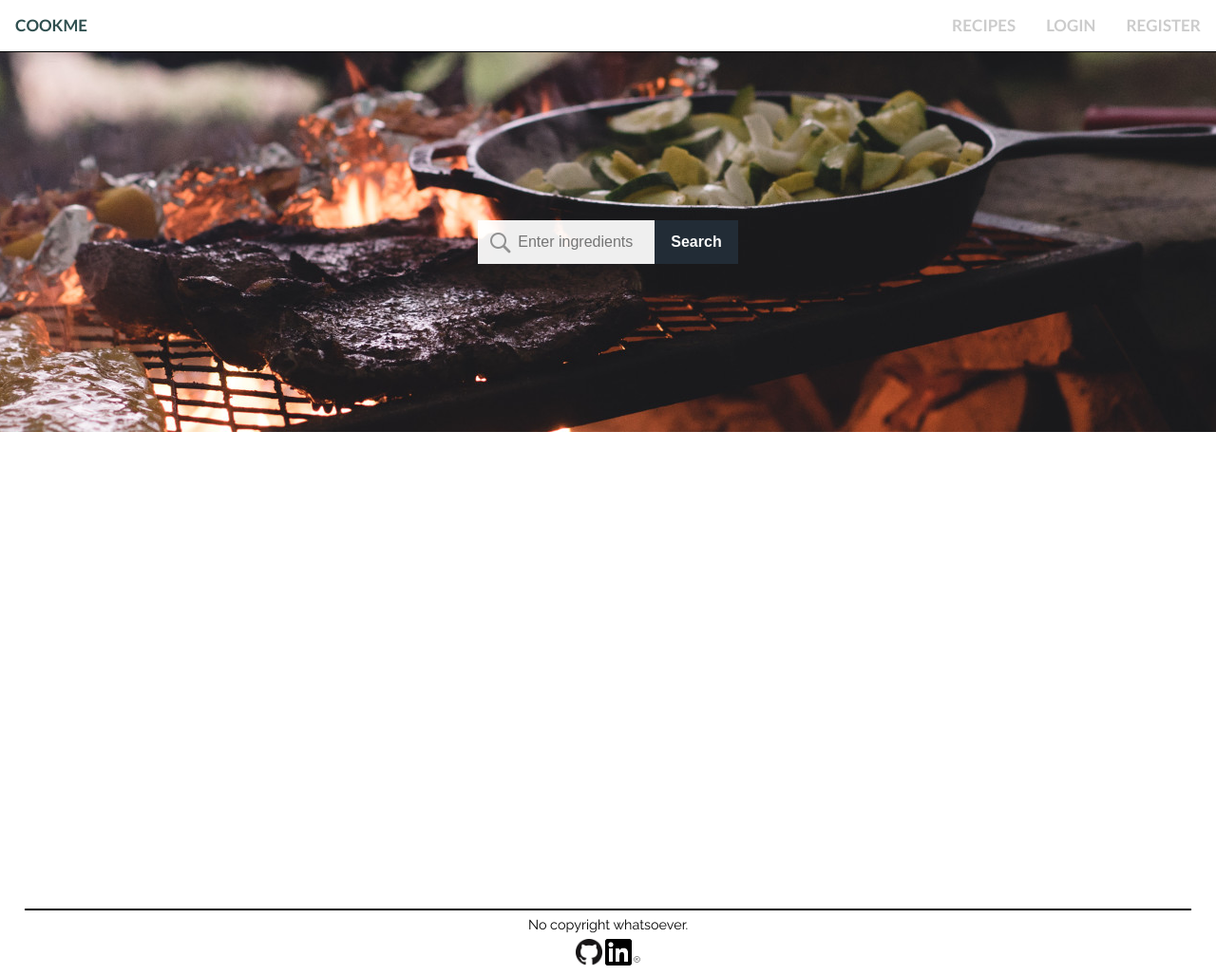
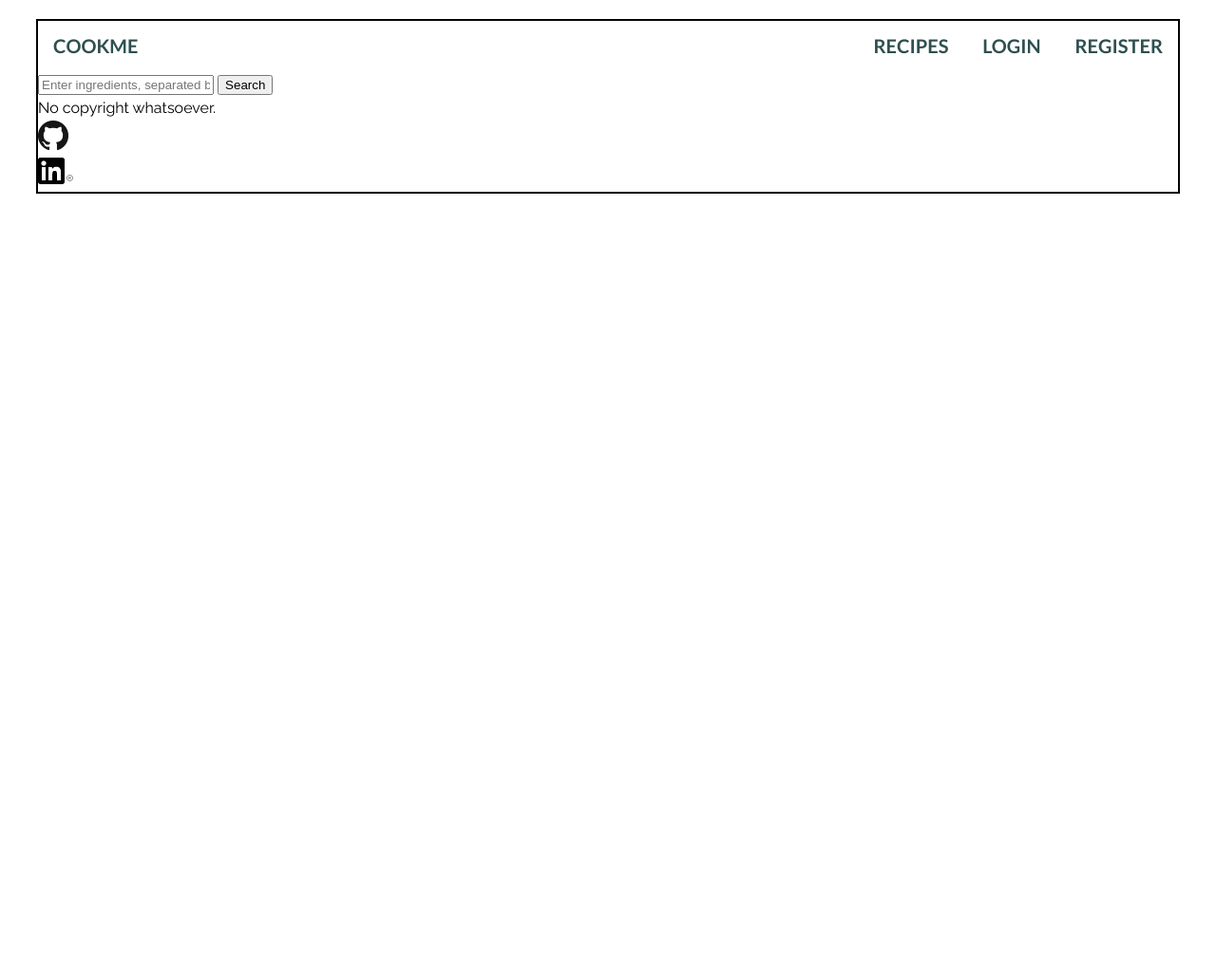
Before and after one commit to vilisimo/cookme, a Django app: page / in a window 1280 px wide. Shown: the whole page at 95% size. After the commit the page ends 204 px from the top, so only its background shows below. Run offline with Django 3.2, Linux system fonts and the light colour scheme; data that the repository does not hold is empty; some libraries are stand-ins or nearby versions.

Commit message:
Add another css template for experimentation

```diff
--- a/static/css/main.css
+++ b/static/css/main.css
@@ -173,7 +173,7 @@ nav li a {
 }
 
 nav li a:hover {
-    color: #2F4F4F
+    color: #2F4F4F;
 }
 
 ul.navigation-other {
--- /dev/null
+++ b/static/css/temp.css
@@ -0,0 +1,105 @@
+* {
+    margin: 0;
+}
+
+header, footer, nav, article {
+    display: block;
+}
+
+#page {
+    max-width: 1200px;
+    min-width: 600px;
+    margin: 20px auto 20px auto;
+    border: 2px solid black;
+    background-position: center;
+    background: white;
+}
+
+ul, li {
+    list-style-type: none;
+    padding: 0;
+}
+/* ==== */
+/* Body */
+/* ==== */
+
+body {
+    font-family: 'Raleway', serif;
+    line-height: 1.6em;
+    font-size: 16px;
+}
+
+
+/*==============*/
+/*Navigation bar*/
+/*==============*/
+
+nav {
+    font-family: 'Lato', serif;
+    text-transform: uppercase;
+    font-size: 20px;
+}
+
+nav li {
+    display: inline;
+    list-style-type: none;
+}
+
+ul .left {
+    display: inline;
+    float: right;
+}
+
+nav li a {
+    display: inline-block;
+    text-decoration: none;
+    padding: 14px 16px;
+    transition: all 1s ease;
+    color: #2F4F4F;
+}
+
+nav li a:hover {
+    color: #ccc;
+}
+
+@media screen and (max-width: 600px) {
+    /* ============== */
+    /* Navigation bar */
+    /* ============== */
+
+    nav li, ul .left {
+        display: block;
+        float: none;
+    }
+
+    nav li {
+        text-align: center;
+        border-bottom: 1px solid #aaaaaa;
+    }
+}
+
+
+
+/*#navigation-bar {*/
+    /*list-style-type: none;*/
+    /*margin: 0;*/
+    /*padding: 0;*/
+    /*overflow: hidden;*/
+/*}*/
+
+/*#navigation-bar li {*/
+    /*float: left;*/
+/*}*/
+
+/*#navigation-bar li a {*/
+    /*display: inline-block;*/
+    /*text-align: center;*/
+    /*padding: 14px 16px;*/
+    /*text-decoration: none;*/
+    /*transition: 0.3s;*/
+    /*font-size: 17px;*/
+/*}*/
+
+/*#navigation-bar li:not(#home) {*/
+    /*float: right;*/
+/*}*/
--- a/templates/base.html
+++ b/templates/base.html
@@ -7,13 +7,14 @@
     <title>Cookme</title>
     {% block mainstyle %}
         <!-- In case the main stylesheet need to be overwritten. -->
-        <link rel="stylesheet" href="{% static 'css/main.css' %}">
+        <link rel="stylesheet" href="{% static 'css/temp.css' %}">
         <link href="https://fonts.googleapis.com/css?family=Lato:black"
               rel="stylesheet">
         <link href="https://fonts.googleapis.com/css?family=Raleway" rel="stylesheet">
         <link href="https://fonts.googleapis.com/css?family=Lato:black|Raleway"
               rel="stylesheet">
         <script src="https://ajax.googleapis.com/ajax/libs/jquery/3.1.0/jquery.min.js"></script>
+        <script type="text/javascript" href="{% static 'js/temp.js' %}"></script>
     {% endblock %}
 
     {% block head %}
@@ -23,21 +24,15 @@
 </head>
 
 <body>
+    <div id="page">
         <header>
-
             <nav>
-            <!-- Perhaps some cleaner way to have Home on the left? -->
-            <li class="navigation-home">
+                <!-- Navigation bar (except Home) -->
+                <ul>
+                    <li id="home">
                         <a href="{% url 'home' %}">Cookme</a>
                     </li>
-
-            <!-- REMOVE LATER: ONLY TO MAKE USERNAME OBVIOUS IN PRODUCTION -->
-{#            {% if user.is_authenticated %}#}
-{#                <span id="welcome-user">Welcome, {{ user.username }}</span>#}
-{#            {% endif %}#}
-
-            <!-- Navigation bar (except Home) -->
-            <ul class="navigation-other">
+                    <div class="left">
                         <!-- RECIPES -->
                         <li><a href="{% url 'recipes:recipes' %}">Recipes</a></li>
                         <!-- FRIDGE & LOGOUT -->
@@ -47,15 +42,16 @@
                         {% else %}
                             <!-- Hiding links when clicked on them avoids the problem of
                             redirection to the same page. -->
-                    <li>{% url 'login' as login_url %}</li>
+                            {% url 'login' as login_url %}
                             {% if request.path != login_url %}
                                 <li><a href="{% url 'login' %}?next={{ request.path|urlencode }}">Login</a></li>
                             {% endif %}
-                    <li>{% url 'register' as register_url %}</li>
+                            {% url 'register' as register_url %}
                             {% if request.path != register_url %}
                                 <li><a href="{% url 'register' %}?next={{ request.path|urlencode }}">Register</a></li>
                             {% endif %}
                         {% endif %}
+                    </div>
                 </ul>
             </nav>
 
@@ -124,7 +120,7 @@
             {% block footer %}
             {% endblock %}
         </footer>
-
+    </div>
 </body>
 
 </html>
```
Lines whose indentation alone changed are shown as unchanged.
